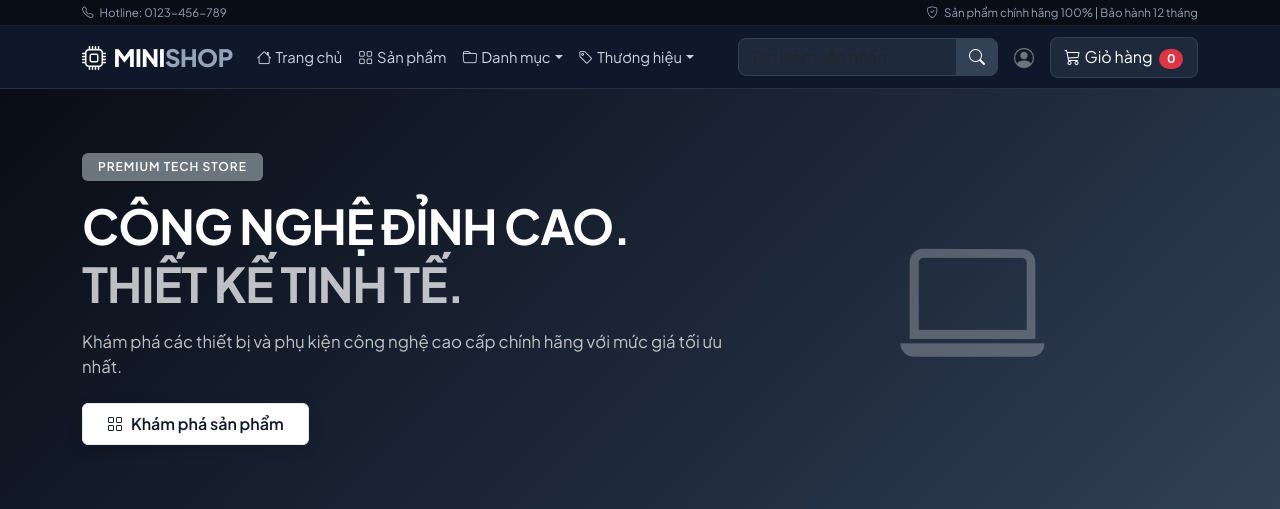
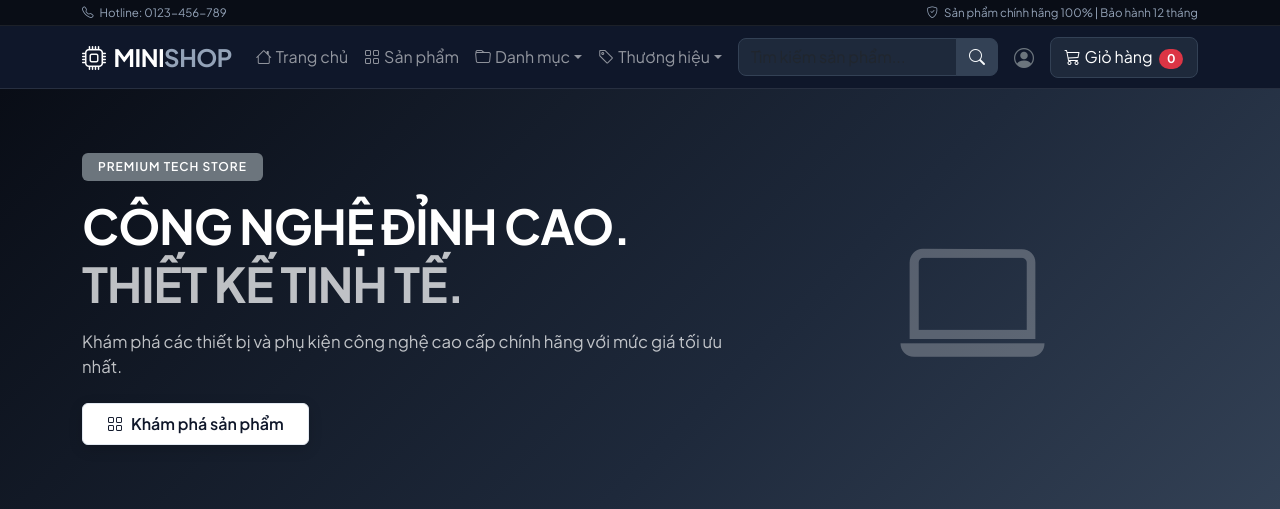
Before and after one commit to lethanhphivu04-lgtm/LTW_01, a PHP site: page /LTW_01/ in a window 1280 px wide. Shown: the top 509 px of the page. Run offline with PHP 8.4, Linux system fonts and the light colour scheme; data comes from the database, SQL or seed files in the repository.

Commit message:
Fix navbar background color and add cache buster

```diff
--- a/Minishop_LeThanhPVu/views/client/layouts/header.php
+++ b/Minishop_LeThanhPVu/views/client/layouts/header.php
@@ -18,14 +18,14 @@ $baseUrl = '/LTW_01/Minishop_LeThanhPVu';
     <title><?= htmlspecialchars($pageTitle ?? 'MiniShop') ?></title>
     <link href="https://cdn.jsdelivr.net/npm/bootstrap@5.3.0/dist/css/bootstrap.min.css" rel="stylesheet">
     <link rel="stylesheet" href="https://cdn.jsdelivr.net/npm/bootstrap-icons@1.11.0/font/bootstrap-icons.css">
-    <link rel="stylesheet" href="<?= $baseUrl ?>/assets/client/style.css">
+    <link rel="stylesheet" href="<?= $baseUrl ?>/assets/client/style.css?v=<?= time() ?>">
     <script>
         window.BASE_URL = '<?= $baseUrl ?>';
     </script>
 </head>
 <body>
 <!-- Top Bar -->
-<div class="top-bar py-1">
+<div class="top-bar py-1" style="background-color: #090d16 !important; color: #94a3b8 !important; border-bottom: 1px solid rgba(255,255,255,0.08);">
     <div class="container d-flex justify-content-between align-items-center small">
         <span><i class="bi bi-telephone me-1"></i> Hotline: 0123-456-789</span>
         <span><i class="bi bi-shield-check me-1"></i> Sản phẩm chính hãng 100% | Bảo hành 12 tháng</span>
@@ -33,10 +33,10 @@ $baseUrl = '/LTW_01/Minishop_LeThanhPVu';
 </div>
 
 <!-- Header / Navbar -->
-<nav class="navbar navbar-expand-lg navbar-dark main-navbar sticky-top">
+<nav class="navbar navbar-expand-lg navbar-dark sticky-top" style="background-color: #0f172a !important; border-bottom: 1px solid rgba(255,255,255,0.1);">
     <div class="container">
-        <a class="navbar-brand fs-4" href="<?= $baseUrl ?>">
-            <i class="bi bi-cpu me-2"></i>MINI<span>SHOP</span>
+        <a class="navbar-brand fs-4 text-white fw-bold" href="<?= $baseUrl ?>">
+            <i class="bi bi-cpu me-2"></i>MINI<span style="color: #94a3b8;">SHOP</span>
         </a>
         <button class="navbar-toggler" type="button" data-bs-toggle="collapse" data-bs-target="#mainNav">
             <span class="navbar-toggler-icon"></span>
```
